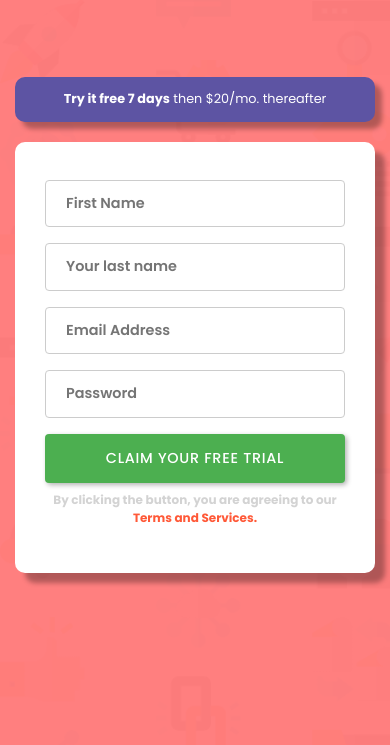
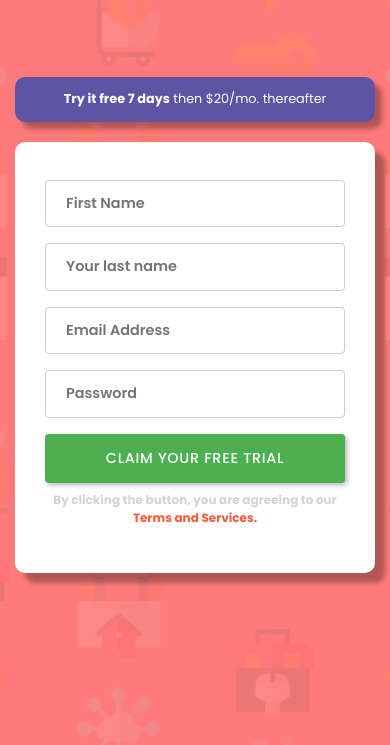
Before and after one commit to dandyson/responsivesignupform, a plain HTML site: page index.html in a window 390 px wide. Shown: the part 439-1184 px from the top of the page. Drawn offline with nearby package versions, Linux system fonts and the light colour scheme.

Commit message:
edited background and mobile styles

```diff
--- a/style.css
+++ b/style.css
@@ -1,8 +1,8 @@
 /*GENERAL*/
 
 body {
+  background-color: hsl(0, 100%, 74%) !important;
   margin: 0 auto;
-  background: url("./images/bg-intro-desktop.png");
   background-size: cover;
   height: 100vh;
 }
@@ -10,7 +10,6 @@ body {
 /*MAIN BODY*/
 
 .colourContainer {
-  background-color: rgba(255, 96, 96, 0.8);
   font-family: "Poppins", sans-serif;
   height: 100%;
 }
@@ -171,8 +170,13 @@ footer {
 /*MEDIA QUERIES*/
 
 @media screen and (max-width: 504px) and (min-width: 320px) {
+  body {
+    display: flex;
+    flex-direction: column;
+    background-image: url("images/bg-intro-mobile.png");
+  }
+
   .colourContainer {
-    background-color: rgba(255, 96, 96, 0.8);
     font-family: "Poppins", sans-serif;
     height: 1200px;
   }
@@ -187,6 +191,10 @@ footer {
 }
 
 @media (min-width: 500px) {
+  body {
+    background-image: url("images/bg-intro-desktop.png");
+  }
+
   #textSection {
     text-align: left;
   }
```
